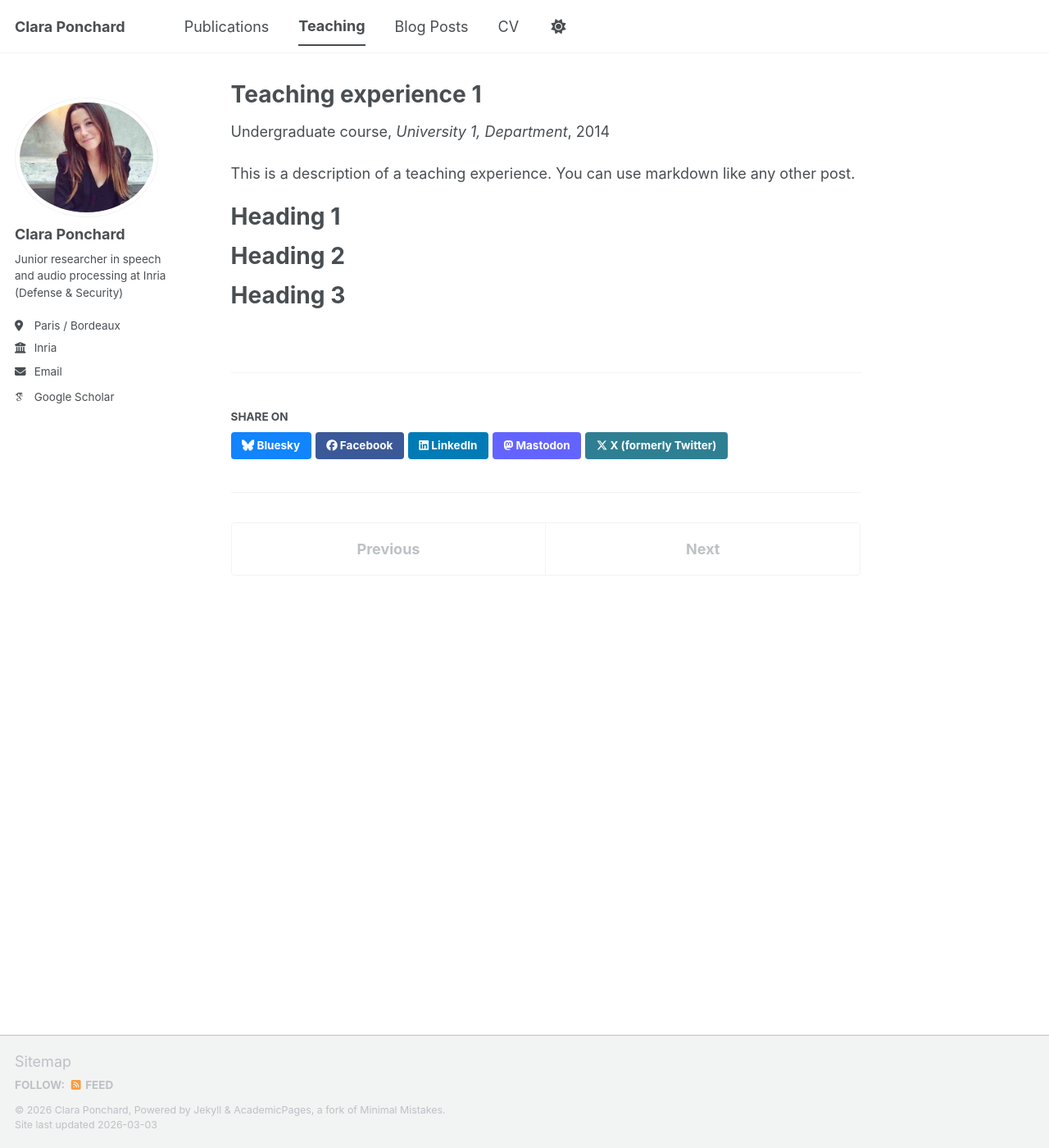
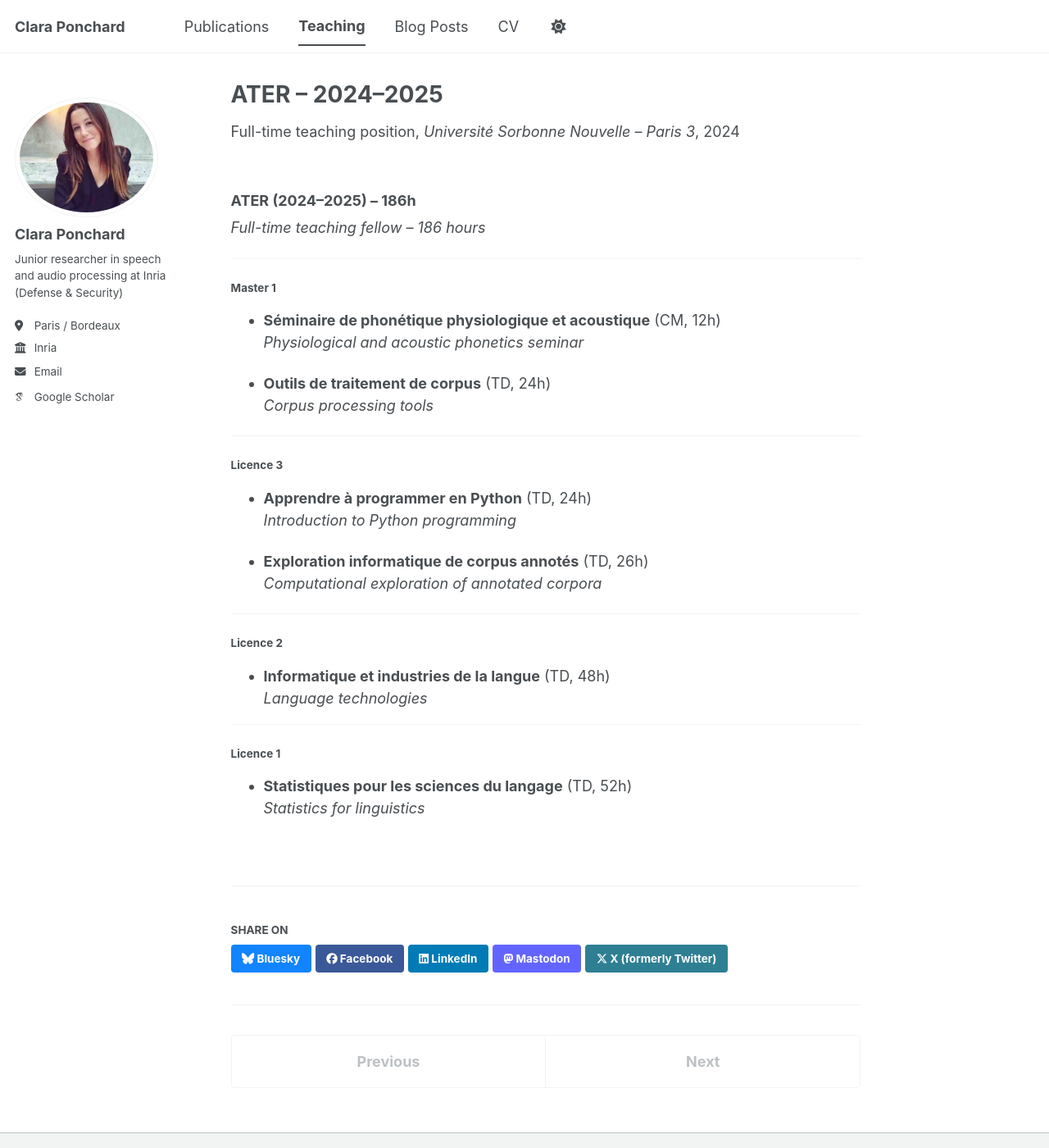
Before and after one commit to ClaraPonchard/ClaraPonchard.github.io, a Jekyll site: the page built from _teaching/2014-spring-teaching-1.md, in a window 1280 px wide and 1400 px high. Shown: the whole window at 82% size. Built offline with Jekyll 4.4.1, drawn with Linux system fonts in a browser that asks for light colours; some web fonts are replaced; a script bundle is joined from its source files by our own code; library files that are not in the unit come from our copies.

Commit message:
Update 2014-spring-teaching-1.md

```diff
--- a/_teaching/2014-spring-teaching-1.md
+++ b/_teaching/2014-spring-teaching-1.md
@@ -1,20 +1,42 @@
 ---
-title: "Teaching experience 1"
+title: "ATER – 2024–2025"
 collection: teaching
-type: "Undergraduate course"
-permalink: /teaching/2014-spring-teaching-1
-venue: "University 1, Department"
-date: 2014-01-01
-location: "City, Country"
+type: "Full-time teaching position"
+permalink: /teaching/2024-ater
+venue: "Université Sorbonne Nouvelle – Paris 3"
+date: 2024-09-01
+location: "Paris, France"
 ---
 
-This is a description of a teaching experience. You can use markdown like any other post.
+### ATER (2024–2025) – 186h
+*Full-time teaching fellow – 186 hours*
 
-Heading 1
-======
+---
 
-Heading 2
-======
+#### Master 1
+- **Séminaire de phonétique physiologique et acoustique** (CM, 12h)
+  *Physiological and acoustic phonetics seminar*
 
-Heading 3
-======
+- **Outils de traitement de corpus** (TD, 24h)
+  *Corpus processing tools*
+
+---
+
+#### Licence 3
+- **Apprendre à programmer en Python** (TD, 24h)
+  *Introduction to Python programming*
+
+- **Exploration informatique de corpus annotés** (TD, 26h)
+  *Computational exploration of annotated corpora*
+
+---
+
+#### Licence 2
+- **Informatique et industries de la langue** (TD, 48h)
+  *Language technologies*
+
+---
+
+#### Licence 1
+- **Statistiques pour les sciences du langage** (TD, 52h)
+  *Statistics for linguistics*
```
